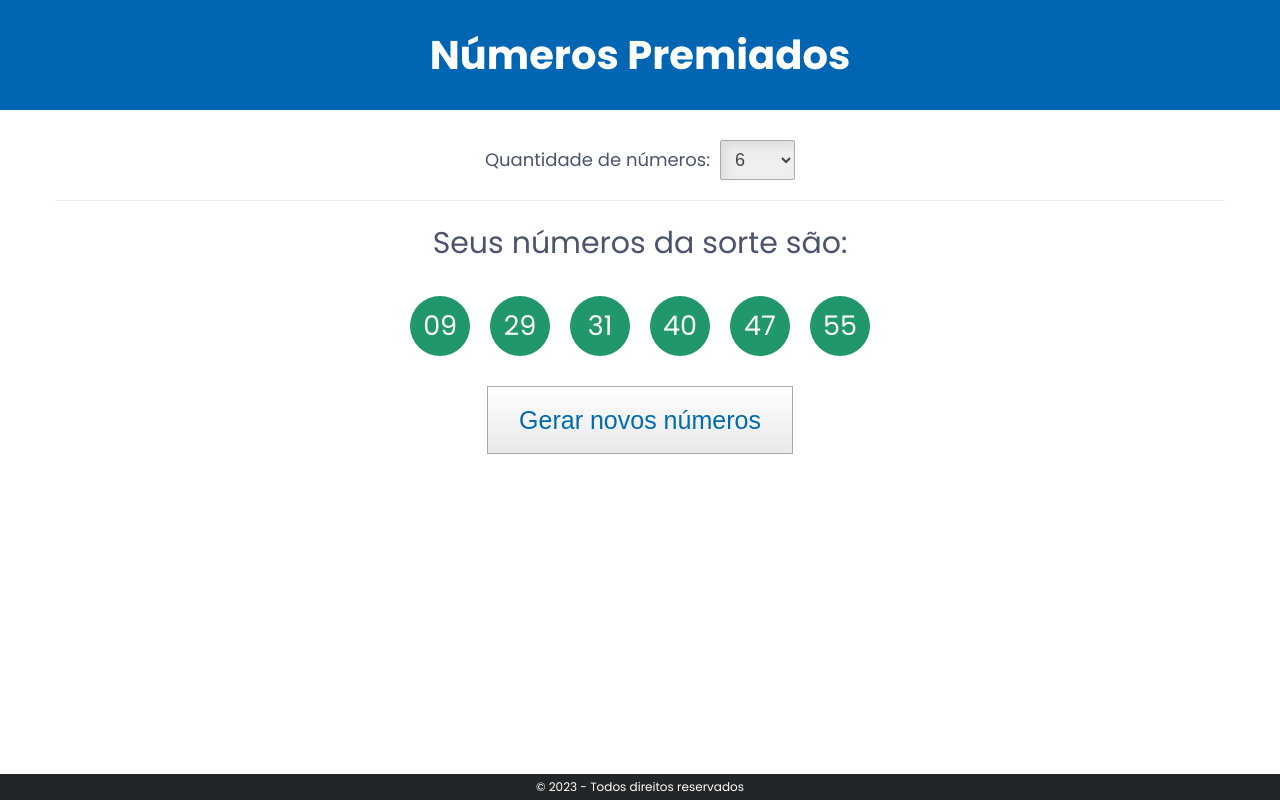
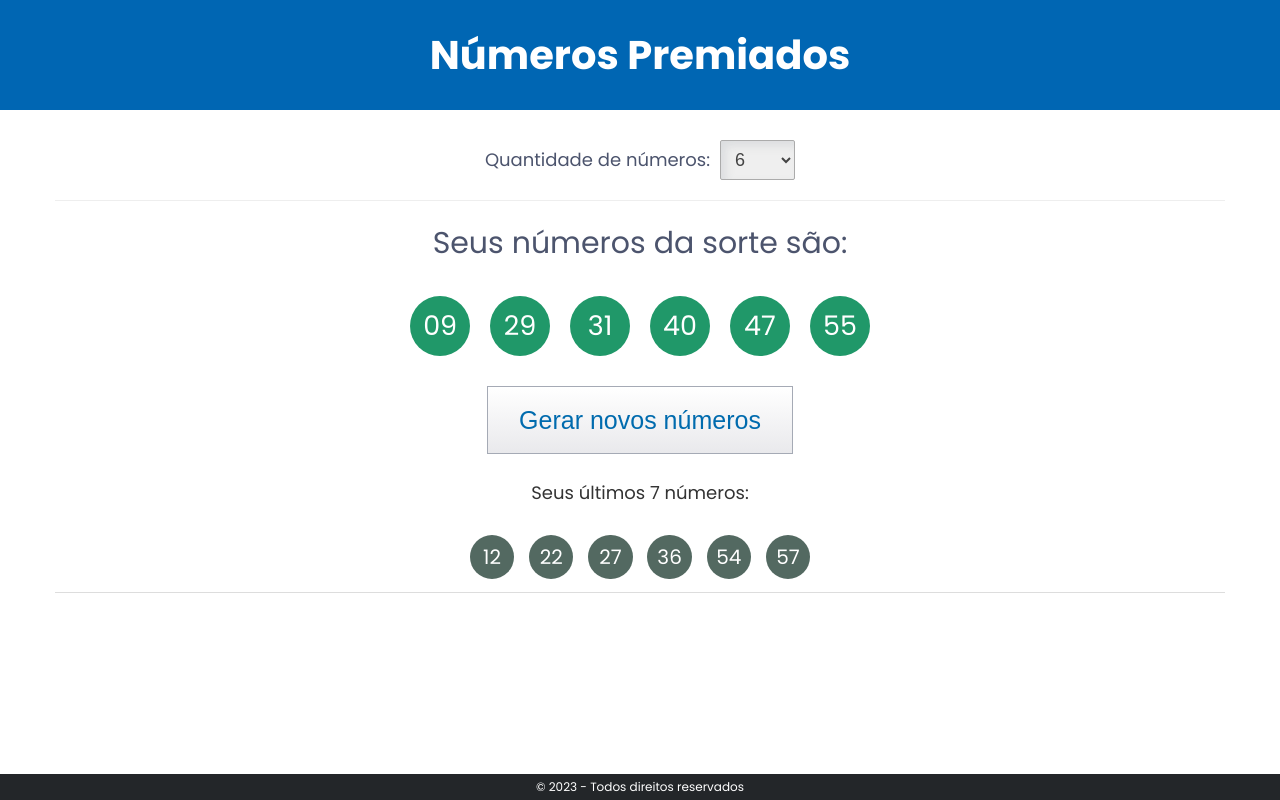
Before and after one commit to Samuel-silva/loteria, a React (Create React App) app: page / in a window 1280 px wide. Both pictures are taken after a click on the button "Gerar novos números". Built offline with nearby package versions, Linux system fonts and the light colour scheme; the HTML template or start-up script is replaced by a standard one.

Commit message:
feat - Add history

```diff
--- /dev/null
+++ b/src/components/History.css
@@ -0,0 +1,17 @@
+.history {
+  padding: 30px 0 0 0;
+}
+.history__title {
+  color: #333;
+  font-size: 18px;
+  padding: 0 0 20px 0;
+  text-align: center;
+}
+.numbers__list--history {
+  border-bottom: 1px solid #DDD;
+  padding: 5px 0;
+}
+.numbers__list--history .numbers__item {
+  background: #536961;
+  font-size: 20px;
+}
--- /dev/null
+++ b/src/components/History.jsx
@@ -0,0 +1,37 @@
+import './History.css';
+import { useEffect, useState } from "react";
+
+function History(params) {
+  const { numbers } = params;
+
+  const [list, setList] = useState();
+
+  const title = <p className="history__title">Seus últimos 7 números:</p>;
+
+  function generateList() {
+    const listLocale = numbers.map((item, index) => {
+      return (
+        <ul key={index} className="numbers__list numbers__list--history">{item}</ul>
+      )
+    })
+    setList(listLocale.reverse());
+  };
+
+  useEffect(function() {
+    if (numbers.length > 0) {
+      generateList();
+    }
+    // eslint-disable-next-line
+  }, [numbers]);
+
+  return (
+    <>
+      <div className="history">
+        { numbers.length > 0 ? title : null }
+        { list }
+      </div>
+    </>
+  )
+}
+
+export default History;
--- a/src/components/Main.jsx
+++ b/src/components/Main.jsx
@@ -1,7 +1,12 @@
+import History from './History';
 import './Main.css';
 import React, { useState } from "react";
 
 function Main() {
+  const [amount, setAmount] = useState(6);
+  const [history, setHistory] = useState([]);
+  const [currentNumber, setCurrentNumber] = useState([]);
+  const [numbersList, setNumbersList] = useState(generateList);
 
   function generateUniqueNumbers(min, max, array) {
     const random = parseInt(Math.random() * (max + 1 - min)) + min
@@ -28,14 +33,23 @@ function Main() {
     const list = numbers.map(number => {
       return (
         <li key={number} className="numbers__item">{String(number).padStart(2, "0")}</li>
-      )
-    })
+        )
+      })
+    setCurrentNumber([list]);
 
     return list;
   }
 
-  const  [amount, setAmount] = useState(6)
-  const  [numbersList, setNumbersList] = useState(generateList)
+  function regenerateNumbers(newAmount = null) {
+    if (newAmount) {
+      setAmount(newAmount)
+    }
+    if (history.length > 6) {
+      history.shift();
+    }
+    setHistory([...history, currentNumber]);
+    setNumbersList(generateList(newAmount || amount));
+  }
 
   return (
     <>
@@ -52,10 +66,7 @@ function Main() {
               name="amount"
               id="amount"
               className='amount__input'
-              onChange={(e) => {
-                setAmount(+e.target.value)
-                setNumbersList(generateList(+e.target.value))
-              }}
+              onChange={(e) => regenerateNumbers(+e.target.value)}
             >
               <option value="6">6</option>
               <option value="7">7</option>
@@ -83,8 +94,9 @@ function Main() {
           </div>
 
           <div className="button">
-            <button className="btn btn-primary" onClick={_ => setNumbersList(generateList(amount))}>Gerar novos números</button>
+            <button className="btn btn-primary" onClick={_ => regenerateNumbers()}>Gerar novos números</button>
           </div>
+          <History numbers={history} />
         </div>
       </main>
     </>
```
